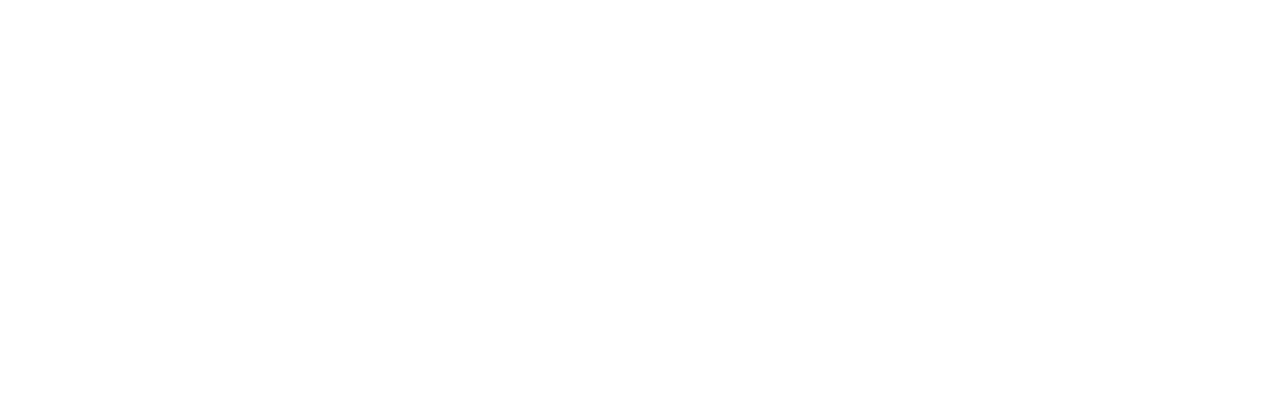
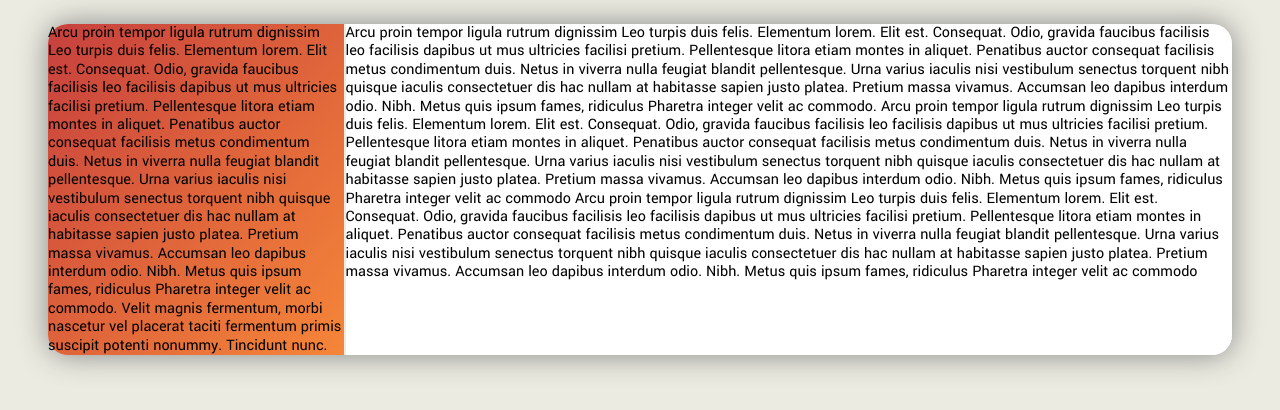
Before and after one commit to KUBIX90/Portfolio_V2, a plain HTML site: page index.html in a window 1280 px wide. Drawn offline with nearby package versions, Linux system fonts and the light colour scheme.

Commit message:
normalize CSS, fonts & a basic background added

```diff
--- a/index.html
+++ b/index.html
@@ -4,19 +4,50 @@
 	<meta charset="utf-8">
 	<meta http-equiv="x-ua-compatible" content="ie=edge">
 	<meta name="viewport" content="width=device-width, initial-scale=1, shrink-to-fit=no">
+	<link href="https://fonts.googleapis.com/css?family=Yantramanav:300,400,700" rel="stylesheet">
+	<link href = "https://cdnjs.cloudflare.com/ajax/libs/normalize/8.0.0/normalize.min.css" rel="stylesheet">
 	<link href = "public/styles.css" rel="stylesheet">
 	<title>Mark Kubik - Front-end Web Developer</title>
 </head>
 <body>
 
+<section id = "container">
+
+<section id = "sidebar">
 
 
+Arcu proin tempor ligula rutrum dignissim Leo turpis duis felis. Elementum lorem. Elit est. Consequat. Odio, gravida faucibus facilisis leo facilisis dapibus ut mus ultricies facilisi pretium. Pellentesque litora etiam montes in aliquet. Penatibus auctor consequat facilisis metus condimentum duis.
+
+Netus in viverra nulla feugiat blandit pellentesque. Urna varius iaculis nisi vestibulum senectus torquent nibh quisque iaculis consectetuer dis hac nullam at habitasse sapien justo platea. Pretium massa vivamus. Accumsan leo dapibus interdum odio. Nibh.
+
+Metus quis ipsum fames, ridiculus Pharetra integer velit ac commodo. Velit magnis fermentum, morbi nascetur vel placerat taciti fermentum primis suscipit potenti nonummy. Tincidunt nunc.
+
+</section>
+
+<section id = "main_info">
+
+Arcu proin tempor ligula rutrum dignissim Leo turpis duis felis. Elementum lorem. Elit est. Consequat. Odio, gravida faucibus facilisis leo facilisis dapibus ut mus ultricies facilisi pretium. Pellentesque litora etiam montes in aliquet. Penatibus auctor consequat facilisis metus condimentum duis.
+
+Netus in viverra nulla feugiat blandit pellentesque. Urna varius iaculis nisi vestibulum senectus torquent nibh quisque iaculis consectetuer dis hac nullam at habitasse sapien justo platea. Pretium massa vivamus. Accumsan leo dapibus interdum odio. Nibh.
+
+Metus quis ipsum fames, ridiculus Pharetra integer velit ac commodo.
+
+Arcu proin tempor ligula rutrum dignissim Leo turpis duis felis. Elementum lorem. Elit est. Consequat. Odio, gravida faucibus facilisis leo facilisis dapibus ut mus ultricies facilisi pretium. Pellentesque litora etiam montes in aliquet. Penatibus auctor consequat facilisis metus condimentum duis.
+
+Netus in viverra nulla feugiat blandit pellentesque. Urna varius iaculis nisi vestibulum senectus torquent nibh quisque iaculis consectetuer dis hac nullam at habitasse sapien justo platea. Pretium massa vivamus. Accumsan leo dapibus interdum odio. Nibh.
+
+Metus quis ipsum fames, ridiculus Pharetra integer velit ac commodo
+
+Arcu proin tempor ligula rutrum dignissim Leo turpis duis felis. Elementum lorem. Elit est. Consequat. Odio, gravida faucibus facilisis leo facilisis dapibus ut mus ultricies facilisi pretium. Pellentesque litora etiam montes in aliquet. Penatibus auctor consequat facilisis metus condimentum duis.
+
+Netus in viverra nulla feugiat blandit pellentesque. Urna varius iaculis nisi vestibulum senectus torquent nibh quisque iaculis consectetuer dis hac nullam at habitasse sapien justo platea. Pretium massa vivamus. Accumsan leo dapibus interdum odio. Nibh.
+
+Metus quis ipsum fames, ridiculus Pharetra integer velit ac commodo
 
 
+</section>
 
-
-
-
+</section>
 
 	<script src="public/App.js">
 	</script>
--- a/public/styles.css
+++ b/public/styles.css
@@ -1,14 +1,43 @@
 /* BASE STYLES
 ============================================================================= */
 
+* {
+	margin:0;
+	box-sizing:border-box;
+	background-color:rgb(235, 235, 225);
+}
 
-
+body 	{font-family: 'Yantramanav', sans-serif;}
 
 
 /* SECTION STYLES
 ============================================================================= */
 
+/* ------------ Main Container ---------------------- */
 
+#container {
+	margin:1.5rem 3rem;
+	display:grid;
+	grid-template-columns: 1fr 3fr;
+	grid-column-gap:2px;
+	box-shadow:0px 0px 30px #888888;
+	border-radius:20px 20px 20px 20px;
+}
+
+/* ------------ Main Container ---------------------- */
+
+#main_info {background-color:white; border-radius:0px 20px 20px 0px;}
+
+/* ------------ Side Nav Menu ---------------------- */
+
+#sidebar {
+	background-image:linear-gradient(
+					 to right bottom,
+					 rgba(187,7,7,.75),
+					 rgba(249,100,0,.75)
+	);
+	border-radius:20px 0px 0px 20px;
+}
 
 
 
```
Also changed, not shown: public/images/portrait.jpg (added).
